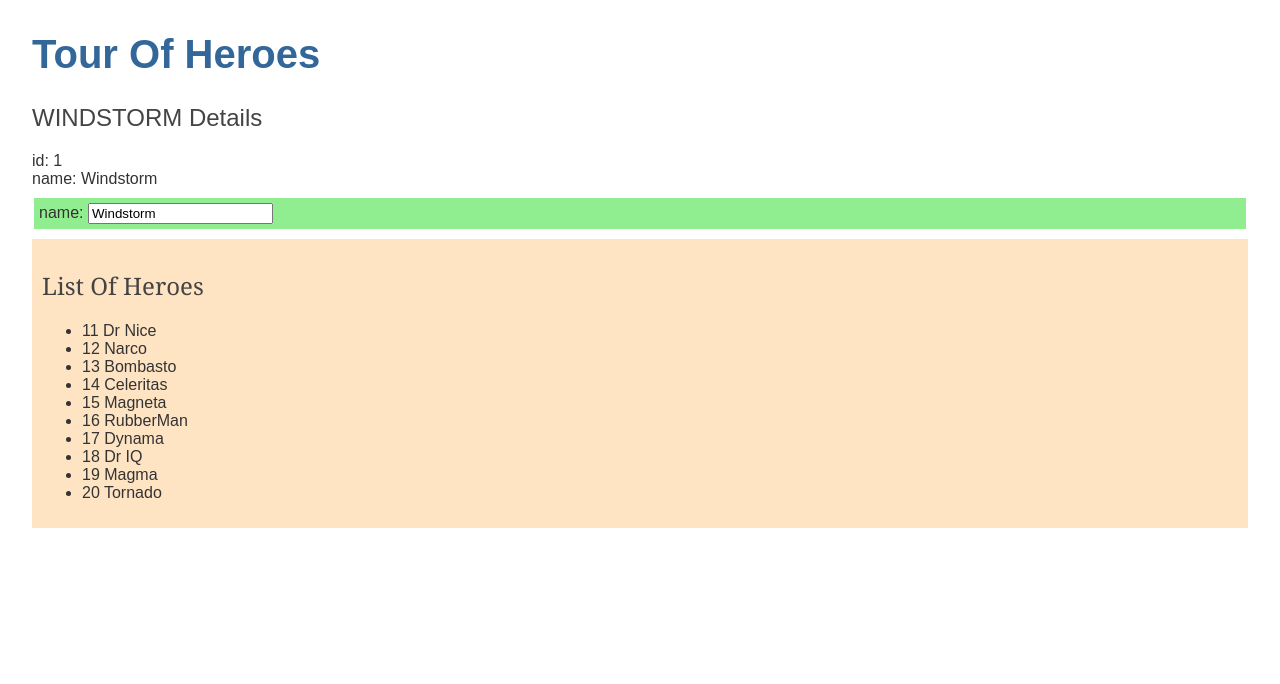
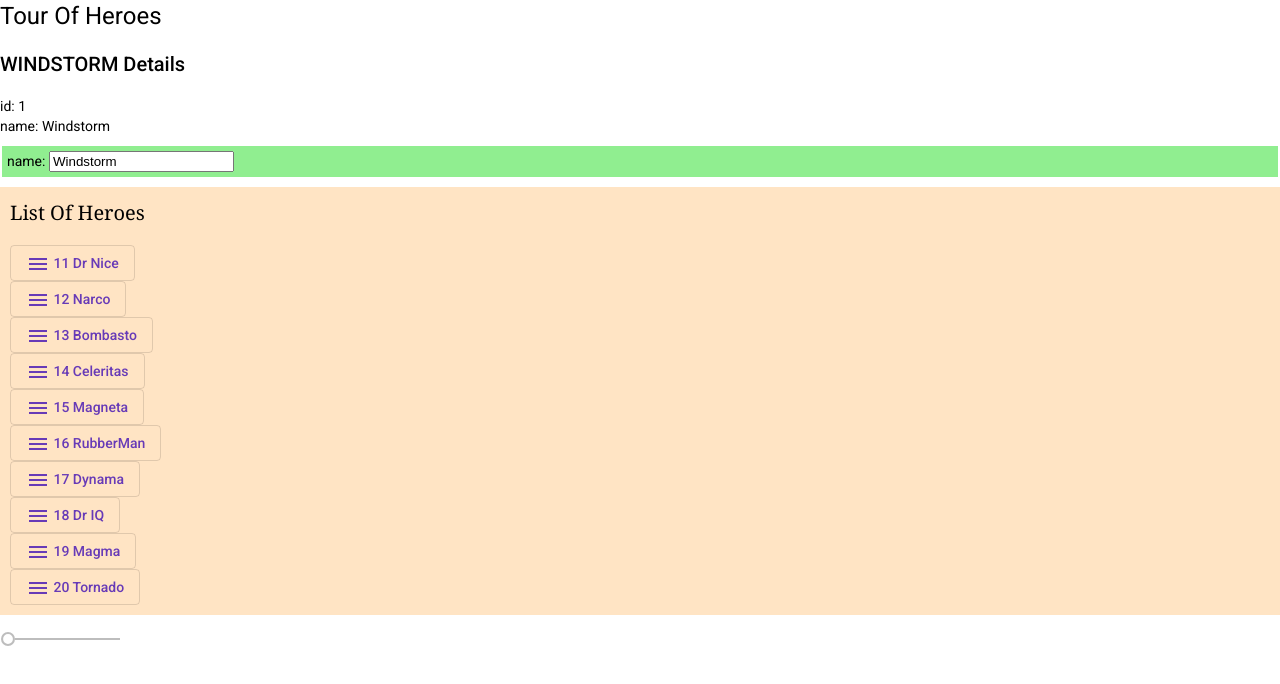
Before and after one commit to littleh322/Tour-Of-Heroes, an Angular app: page / in a window 1280 px wide. Shown: the top 684 px of the page. Built offline with nearby package versions, Linux system fonts and the light colour scheme.

Commit message:
adding @angular/material, buttons, icons, n' stuff

```diff
--- a/angular.json
+++ b/angular.json
@@ -19,8 +19,14 @@
             "polyfills": "src/polyfills.ts",
             "tsConfig": "tsconfig.app.json",
             "aot": true,
-            "assets": ["src/favicon.ico", "src/assets"],
-            "styles": ["src/styles.css"],
+            "assets": [
+              "src/favicon.ico",
+              "src/assets"
+            ],
+            "styles": [
+              "./node_modules/@angular/material/prebuilt-themes/deeppurple-amber.css",
+              "src/styles.css"
+            ],
             "scripts": []
           },
           "configurations": {
@@ -78,8 +84,14 @@
             "polyfills": "src/polyfills.ts",
             "tsConfig": "tsconfig.spec.json",
             "karmaConfig": "karma.conf.js",
-            "assets": ["src/favicon.ico", "src/assets"],
-            "styles": ["src/styles.css"],
+            "assets": [
+              "src/favicon.ico",
+              "src/assets"
+            ],
+            "styles": [
+              "./node_modules/@angular/material/prebuilt-themes/deeppurple-amber.css",
+              "src/styles.css"
+            ],
             "scripts": []
           }
         },
@@ -91,7 +103,9 @@
               "tsconfig.spec.json",
               "e2e/tsconfig.json"
             ],
-            "exclude": ["**/node_modules/**"]
+            "exclude": [
+              "**/node_modules/**"
+            ]
           }
         },
         "e2e": {
--- a/package.json
+++ b/package.json
@@ -12,10 +12,12 @@
   "private": true,
   "dependencies": {
     "@angular/animations": "~10.0.2",
+    "@angular/cdk": "^10.0.1",
     "@angular/common": "~10.0.2",
     "@angular/compiler": "~10.0.2",
     "@angular/core": "~10.0.2",
     "@angular/forms": "~10.0.2",
+    "@angular/material": "^10.0.1",
     "@angular/platform-browser": "~10.0.2",
     "@angular/platform-browser-dynamic": "~10.0.2",
     "@angular/router": "~10.0.2",
--- a/src/app/heroes/heroes.component.css
+++ b/src/app/heroes/heroes.component.css
@@ -12,3 +12,10 @@
 .hero-list-wrapper > h2 {
     font-family: Cambria, Cochin, Georgia, Times, 'Times New Roman', serif;
 }
+
+.button-section > button {
+    display: block;
+}
+.button-section > mat-icon {
+    margin-left: -5px !important;
+}
--- a/src/app/heroes/heroes.component.html
+++ b/src/app/heroes/heroes.component.html
@@ -10,9 +10,14 @@
 
 <div class="hero-list-wrapper">
     <h2>List Of Heroes</h2>
-        <ul class="heroes">
-            <li *ngFor="let hero of heroes">
-                <span class="badge">{{hero.id}}</span> {{hero.name}}
-            </li>
-        </ul>
+        <section class="button-section">
+            <button *ngFor="let hero of heroes" mat-stroked-button color="primary" aria-label="menu icon button">
+                <mat-icon>menu</mat-icon>
+                 {{hero.id}} {{hero.name}}
+             </button>
+        </section>
 </div>
+
+<div>
+    <mat-slider min="1" max="100" step="1" value="1"></mat-slider>
+</div>
--- a/src/index.html
+++ b/src/index.html
@@ -6,8 +6,10 @@
   <base href="/">
   <meta name="viewport" content="width=device-width, initial-scale=1">
   <link rel="icon" type="image/x-icon" href="favicon.ico">
+  <link href="https://fonts.googleapis.com/css?family=Roboto:300,400,500&display=swap" rel="stylesheet">
+  <link href="https://fonts.googleapis.com/icon?family=Material+Icons" rel="stylesheet">
 </head>
-<body>
+<body class="mat-typography">
   <app-root></app-root>
 </body>
 </html>
--- a/src/styles.css
+++ b/src/styles.css
@@ -1,22 +1,2 @@
-/* Application-wide Styles */
-h1 {
-    color: #369;
-    font-family: Arial, Helvetica, sans-serif;
-    font-size: 250%;
-  }
-  h2, h3 {
-    color: #444;
-    font-family: Arial, Helvetica, sans-serif;
-    font-weight: lighter;
-  }
-  body {
-    margin: 2em;
-  }
-  body, input[type="text"], button {
-    color: #333;
-    font-family: Cambria, Georgia;
-  }
-  /* everywhere else */
-  * {
-    font-family: Arial, Helvetica, sans-serif;
-  }
+html, body { height: 100%; }
+body { margin: 0; font-family: Roboto, "Helvetica Neue", sans-serif; }
```
Also changed, not shown: src/app/app.module.ts (+13 -1 lines), 1 other file (tests, documents, lock files or other folders).
